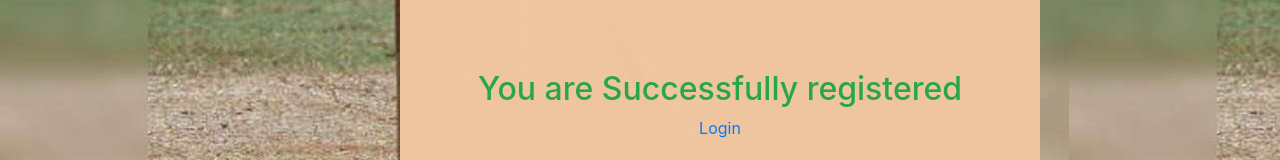
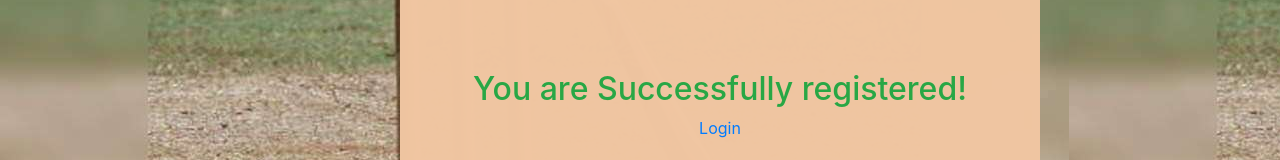
Before and after one commit to Prabhakar149/Cric-Story, a website: page success.html in a window 1280 px wide. Shown: the part 230-390 px from the top of the page. Drawn offline with Linux system fonts and the light colour scheme.

Commit message:
first commit

```diff
--- a/success.html
+++ b/success.html
@@ -11,7 +11,7 @@
 </head>
 <body style="background-image: url(images/cricImg.jpg);">
     <div class="myCard">
-       <h2 class="text-success">You are Successfully registered</h2>
+       <h2 class="text-success">You are Successfully registered!</h2>
        <a href="/login">Login</a>
     </div>
 
```
Also changed, not shown: 1 other file.
